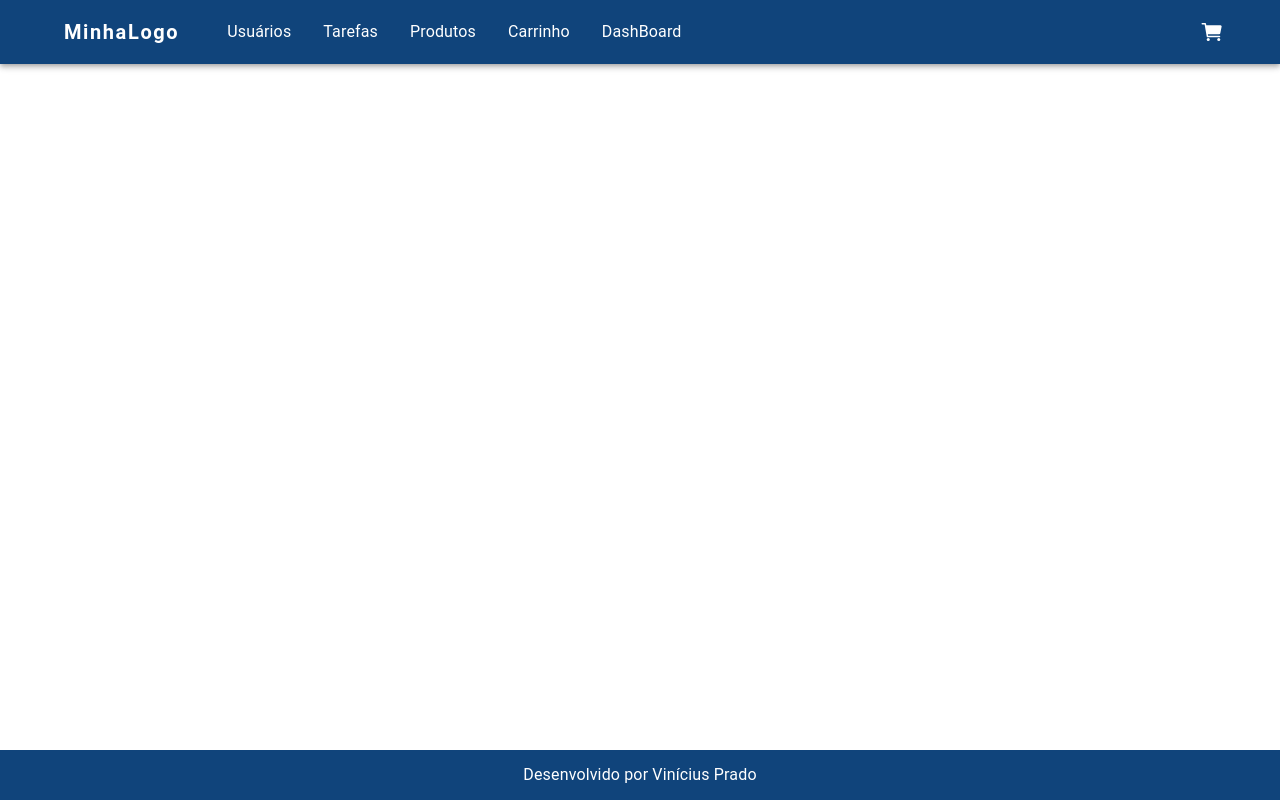
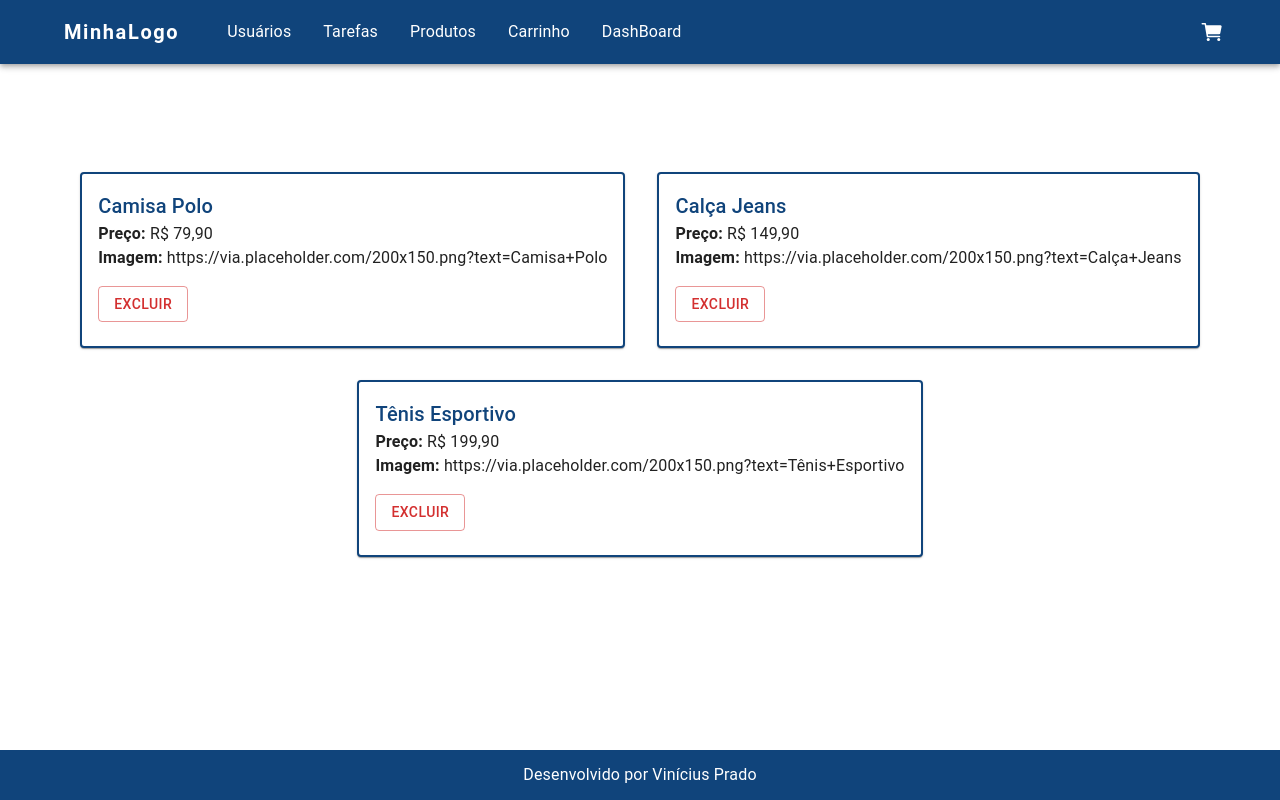
Before and after one commit to ViniciusPrado7/Ventura, a React (Vite) app: page /produtos in a window 1280 px wide. Built offline with nearby package versions, Linux system fonts and the light colour scheme.

Commit message:
feat: produtos

```diff
--- a/src/App.jsx
+++ b/src/App.jsx
@@ -3,6 +3,7 @@ import "./App.css"
 import Home from './pages/Home'
 import Usuarios from './pages/Usuarios'
 import Tarefas from './pages/Tarefas'
+import Produtos from './pages/Produtos'
 
 function App() {
 
@@ -11,6 +12,7 @@ function App() {
       <Route path='/' element={<Home />} />
       <Route path='usuarios' element={<Usuarios />} />
       <Route path='tarefas' element={<Tarefas />} />
+      <Route path='produtos' element={<Produtos />} />
     </Routes>
   )
 }
--- /dev/null
+++ b/src/pages/Produtos.jsx
@@ -0,0 +1,59 @@
+import { Box, Grid } from '@mui/material'
+import React, { useState } from 'react'
+import CardGenerico from '../components/CardGenerico'
+
+const Produtos = () => {
+  const [produtos, setProdutos] = useState([
+    {
+      id: 1,
+      Nome: "Camisa Polo",
+      Preço: "R$ 79,90",
+      Imagem: "https://via.placeholder.com/200x150.png?text=Camisa+Polo"
+    },
+    {
+      id: 2,
+      Nome: "Calça Jeans",
+      Preço: "R$ 149,90",
+      Imagem: "https://via.placeholder.com/200x150.png?text=Calça+Jeans"
+    },
+    {
+      id: 3,
+      Nome: "Tênis Esportivo",
+      Preço: "R$ 199,90",
+      Imagem: "https://via.placeholder.com/200x150.png?text=Tênis+Esportivo"
+    }
+  ])
+
+  const removerProduto = (id) => {
+    setProdutos((prev) => prev.filter((p) => p.id !== id))
+  }
+
+  return (
+    <Box
+      sx={{
+        display: "flex",
+        justifyContent: "center",
+        alignItems: "center",
+        minHeight: "75vh",
+        p: 3
+      }}
+    >
+      <Grid container spacing={2} justifyContent="center">
+        {produtos.map((produto) => (
+          <Grid item key={produto.id}>
+            <CardGenerico
+              titulo={produto.Nome}
+              dados={{
+                Preço: produto.Preço,
+                Imagem: produto.Imagem
+              }}
+              onExcluir={() => removerProduto(produto.id)}
+            />
+          </Grid>
+        ))}
+      </Grid>
+    </Box>
+  )
+}
+
+export default Produtos
```
